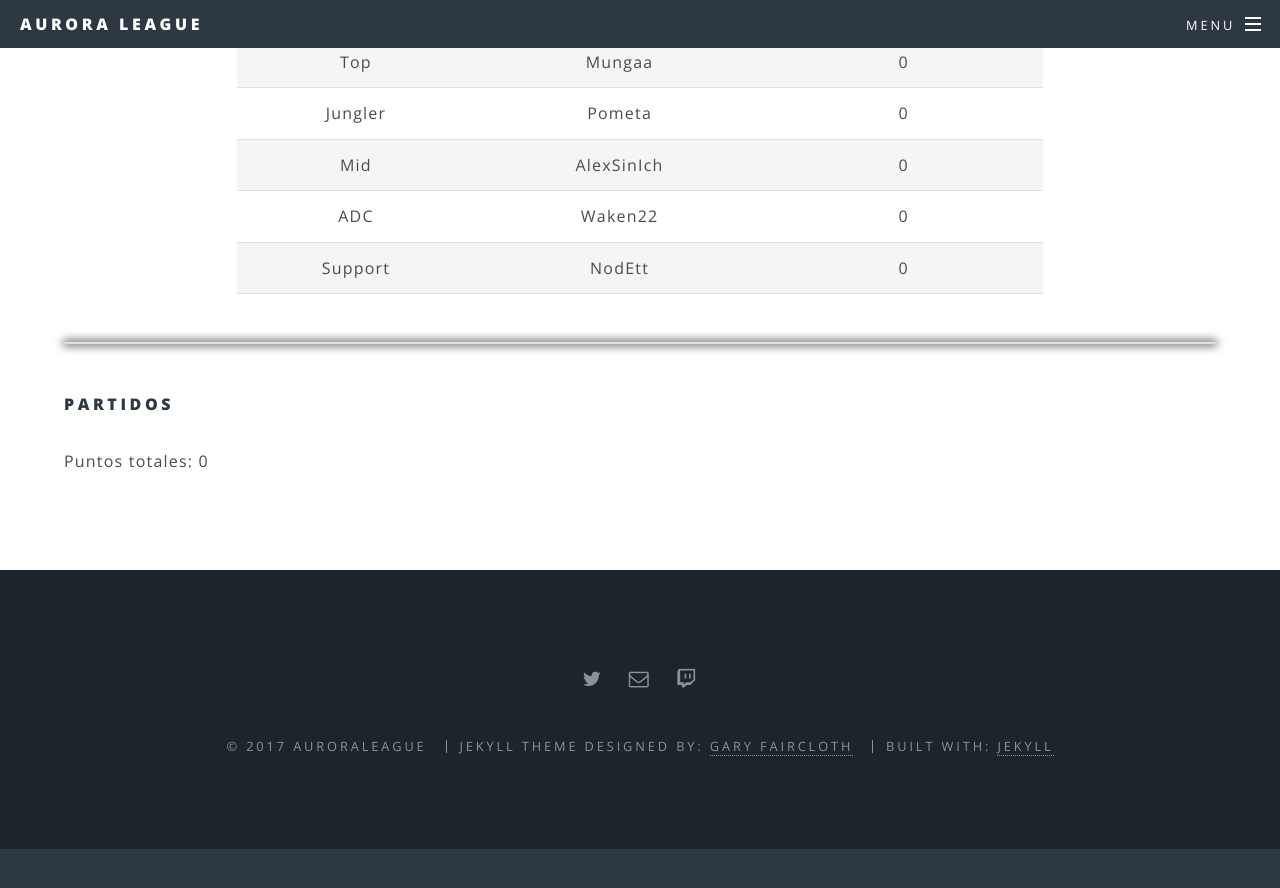
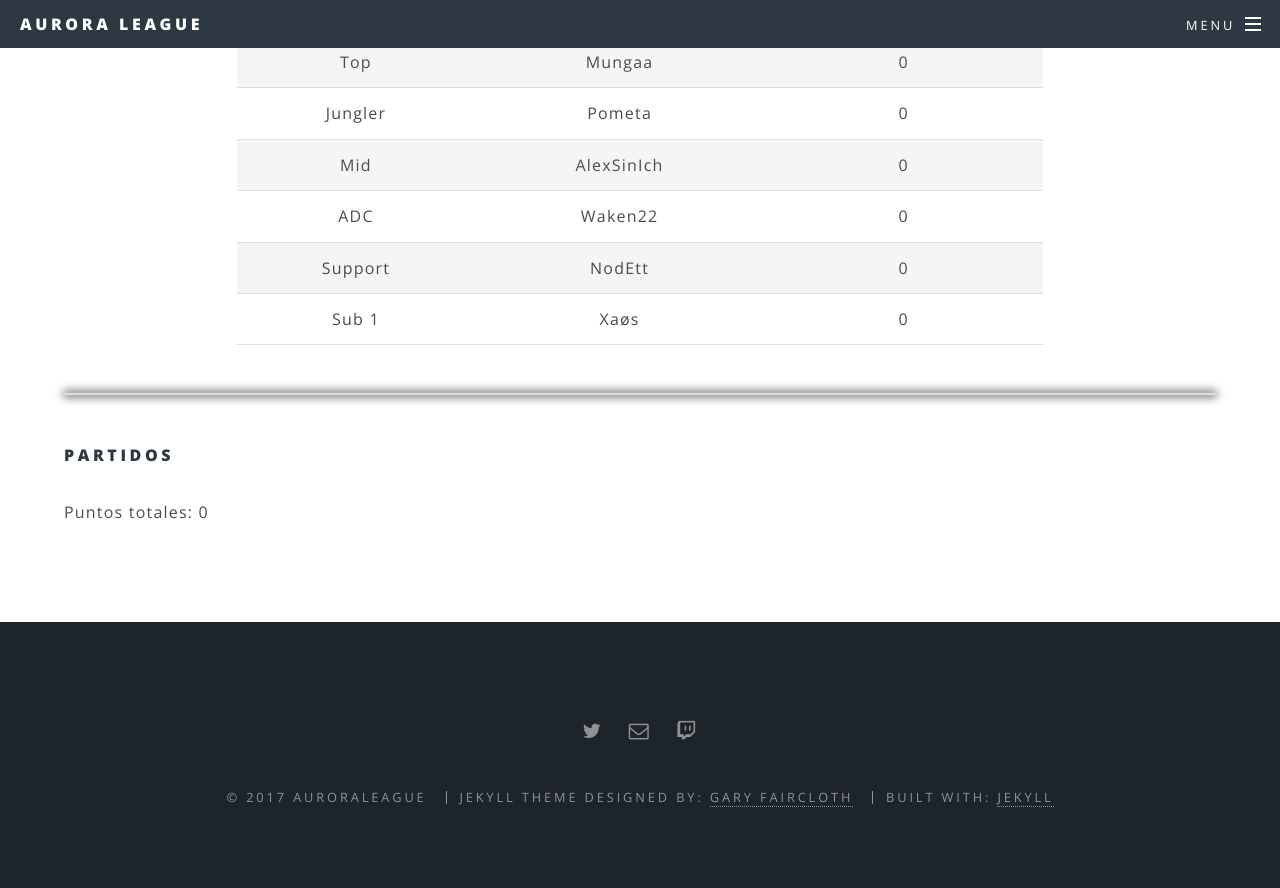
Before and after one commit to AuroraLeague/auroraleague.github.io, a Jekyll site: the page built from teams/ali_needs_milk.html, in a window 1280 px wide and 900 px high, scrolled down 774 px. Shown: the top 888 px of the window. Built offline with Jekyll 4.4.1, drawn with Linux system fonts in a browser that asks for light colours; before the commit the page ends 1623 px from its top, so only the background shows below that.

Commit message:
Added Sub1 AMILK

```diff
--- a/teams/ali_needs_milk.html
+++ b/teams/ali_needs_milk.html
@@ -16,4 +16,6 @@ players:
     name: Waken22
   - position: Support
     name: NodEtt
+  - position: Sub 1
+    name: Xaøs
 ---
```
